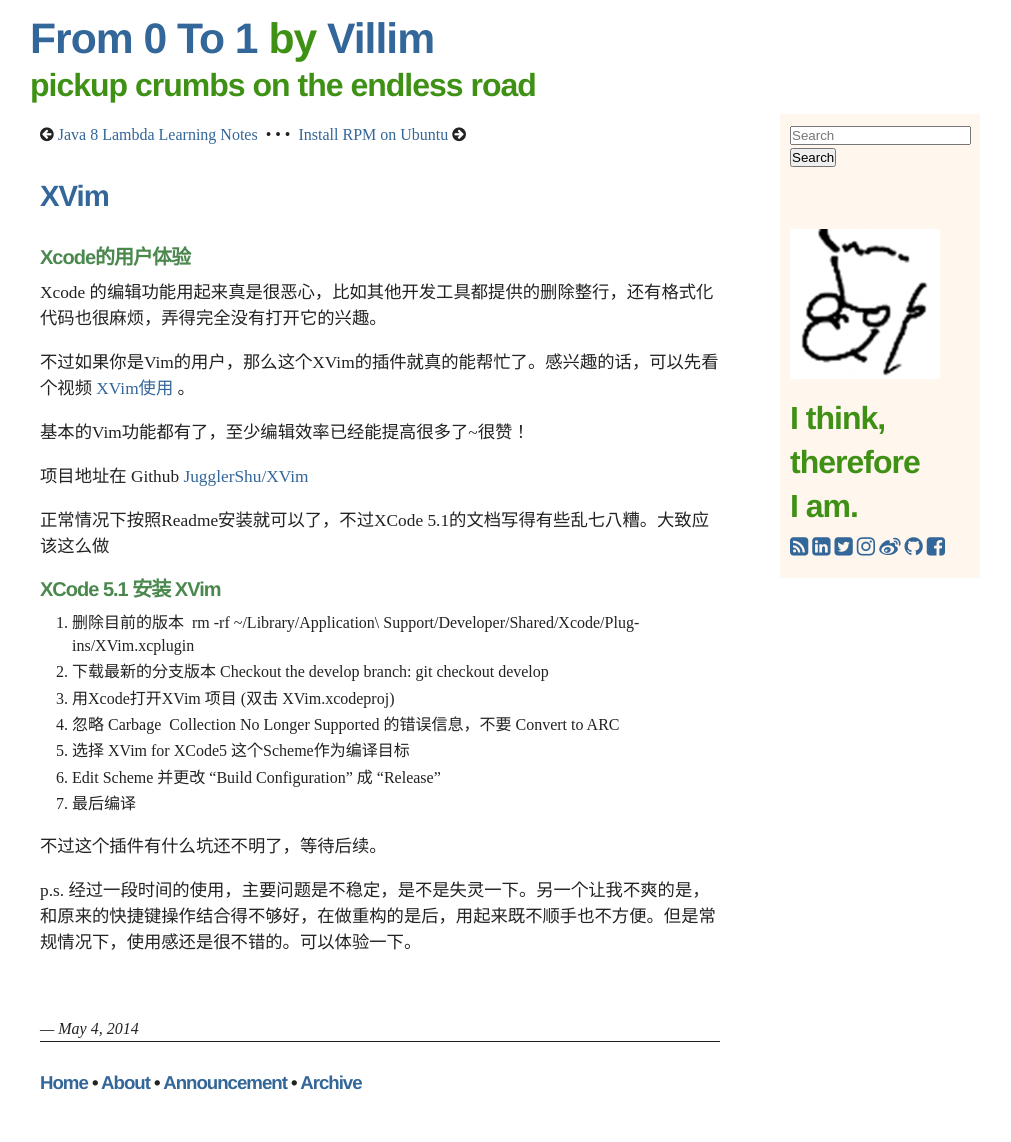
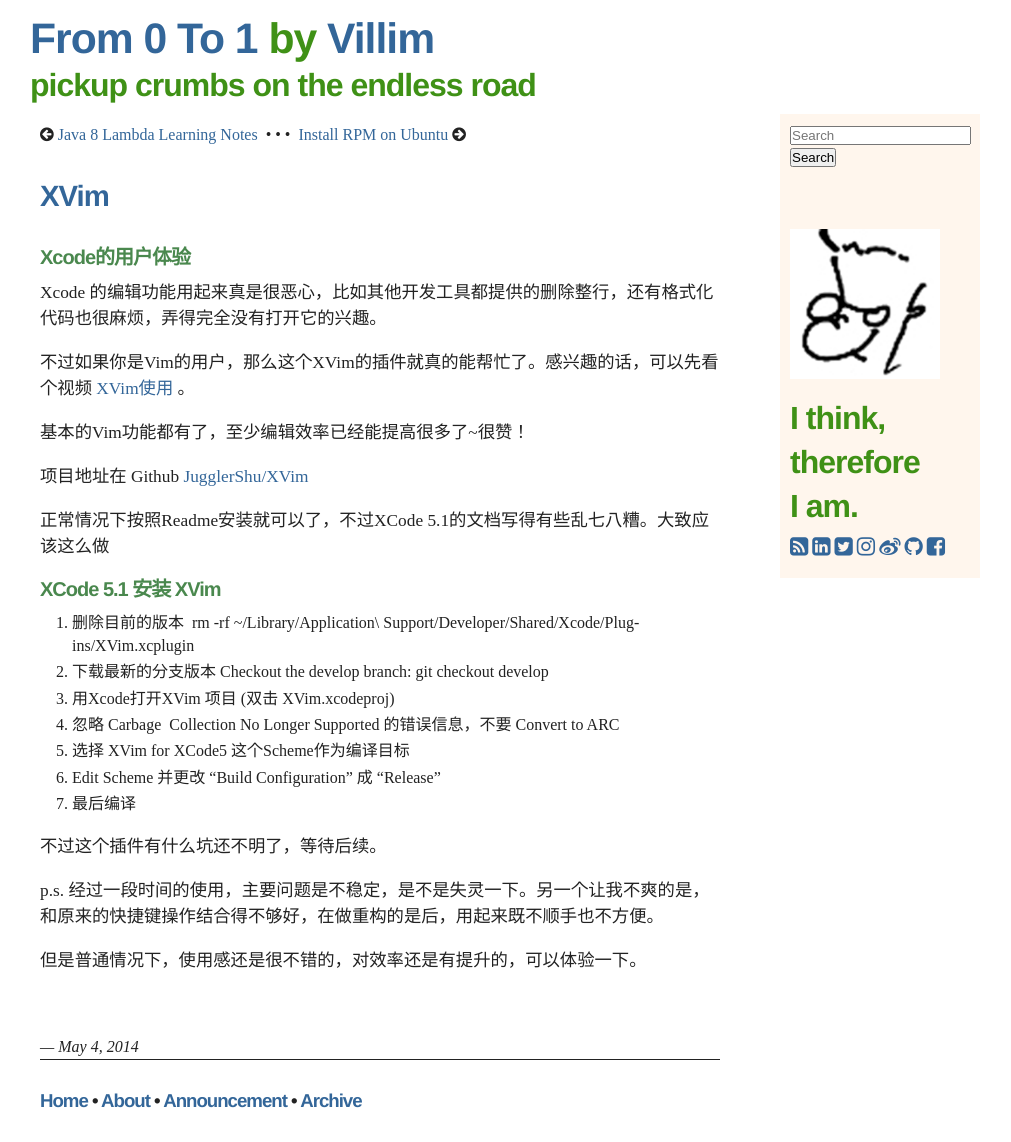
Before and after one commit to villim/villim.github.io, a Jekyll site: the page built from _posts/2014-05-04-xvim.md, in a window 1280 px wide. Shown: the whole page, without its empty margins (135-1146 px from the left). Built offline with Jekyll 4.4.1, drawn with Linux system fonts in a browser that asks for light colours; nearby versions of some CDN libraries; Markdown is read by kramdown in place of the engine named in the settings.

Commit message:
update xvim experience

```diff
--- a/_posts/2014-05-04-xvim.md
+++ b/_posts/2014-05-04-xvim.md
@@ -31,4 +31,6 @@
 不过这个插件有什么坑还不明了，等待后续。
 
 p.s.
-经过一段时间的使用，主要问题是不稳定，是不是失灵一下。另一个让我不爽的是，和原来的快捷键操作结合得不够好，在做重构的是后，用起来既不顺手也不方便。但是常规情况下，使用感还是很不错的。可以体验一下。
+经过一段时间的使用，主要问题是不稳定，是不是失灵一下。另一个让我不爽的是，和原来的快捷键操作结合得不够好，在做重构的是后，用起来既不顺手也不方便。
+
+但是普通情况下，使用感还是很不错的，对效率还是有提升的，可以体验一下。
```
